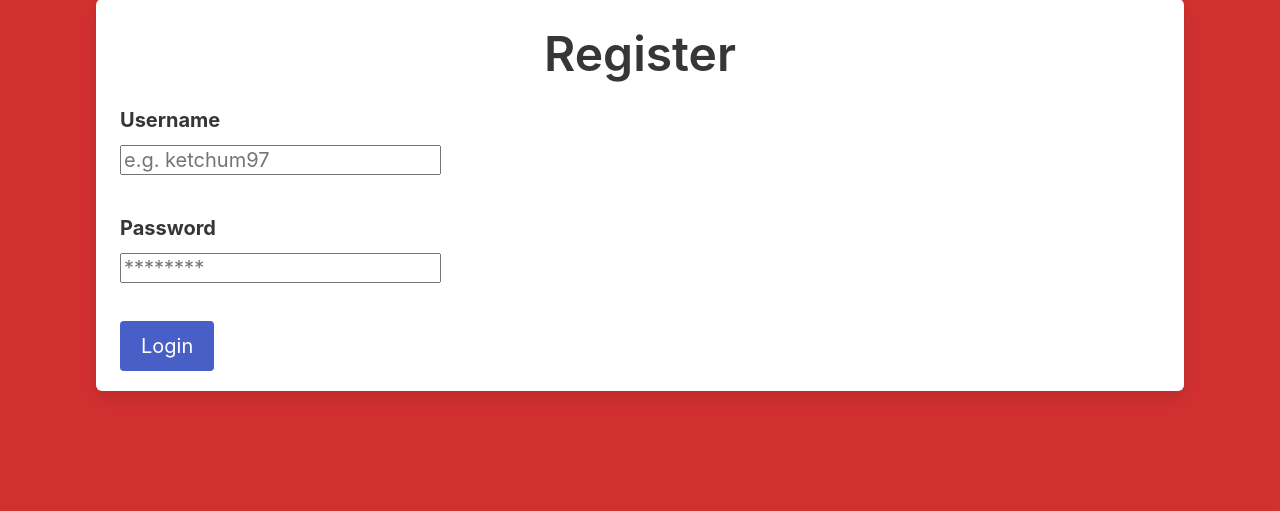
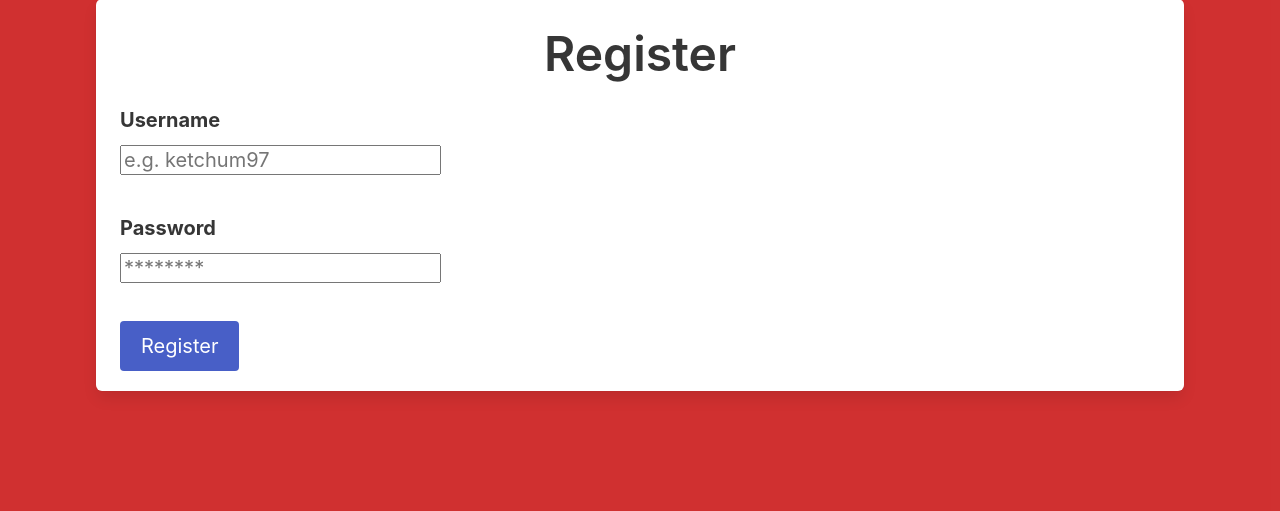
Before and after one commit to linds-fonnes/pokemon-team-builder, a Flask app: page /register in a window 1280 px wide. Shown: the part 145-656 px from the top of the page. Run offline with Flask 2, Linux system fonts and the light colour scheme; parts of the project's set-up code (start-up, migrations or seed data) failed here and were passed over; some libraries are stand-ins or nearby versions.

Commit message:
fixed register button and lowercased search term

```diff
--- a/static/script.js
+++ b/static/script.js
@@ -74,7 +74,7 @@ function displayTeamError() {
 let pokemon_data;
 async function processPokemonSearch(evt) {
   evt.preventDefault();
-  let name = $("#search-term").val();
+  let name = $("#search-term").val().toLowerCase();
 
   displayLoader();
   try {
--- a/templates/register.html
+++ b/templates/register.html
@@ -22,7 +22,7 @@ content %}
         field(class_="is-size-5", placeholder=field.description)}}
       </div>
       {% endfor %}
-      <button class="button is-link is-medium">Login</button>
+      <button class="button is-link is-medium">Register</button>
     </form>
   </div>
 </section>
```
